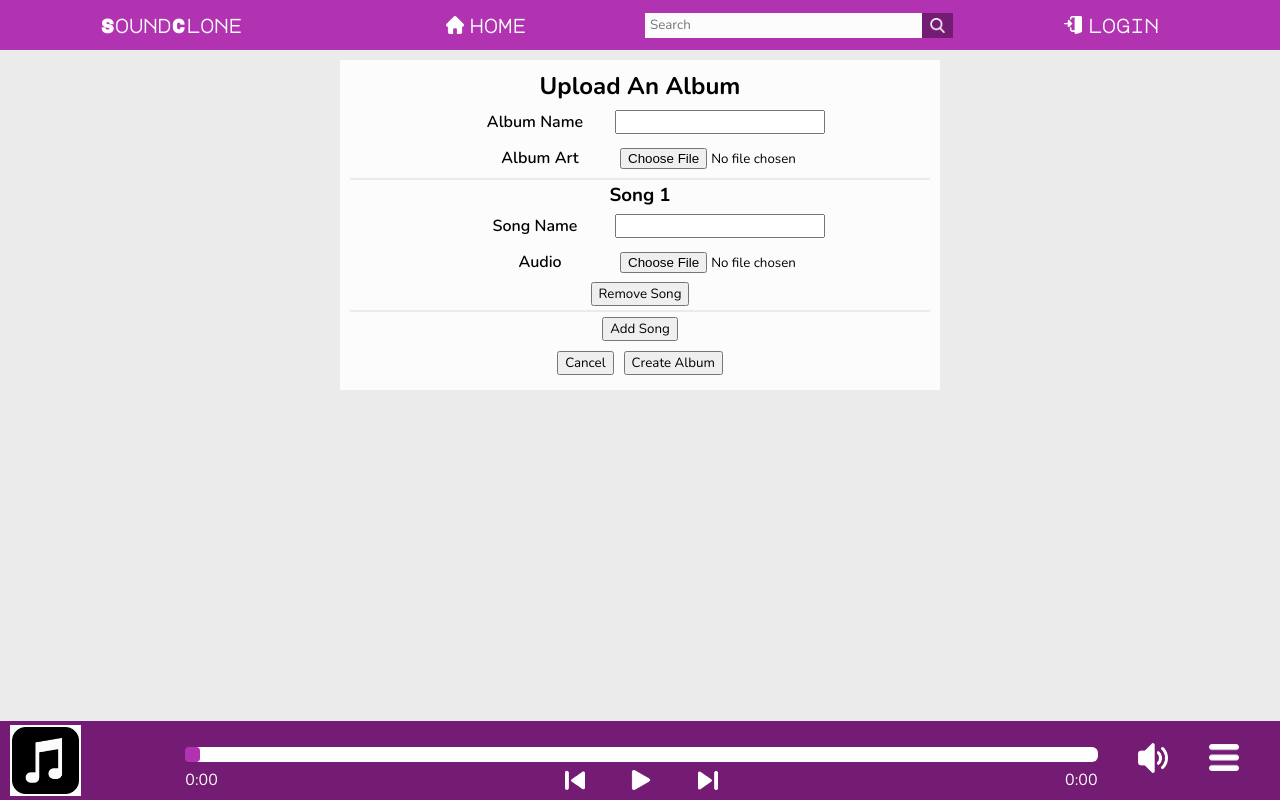
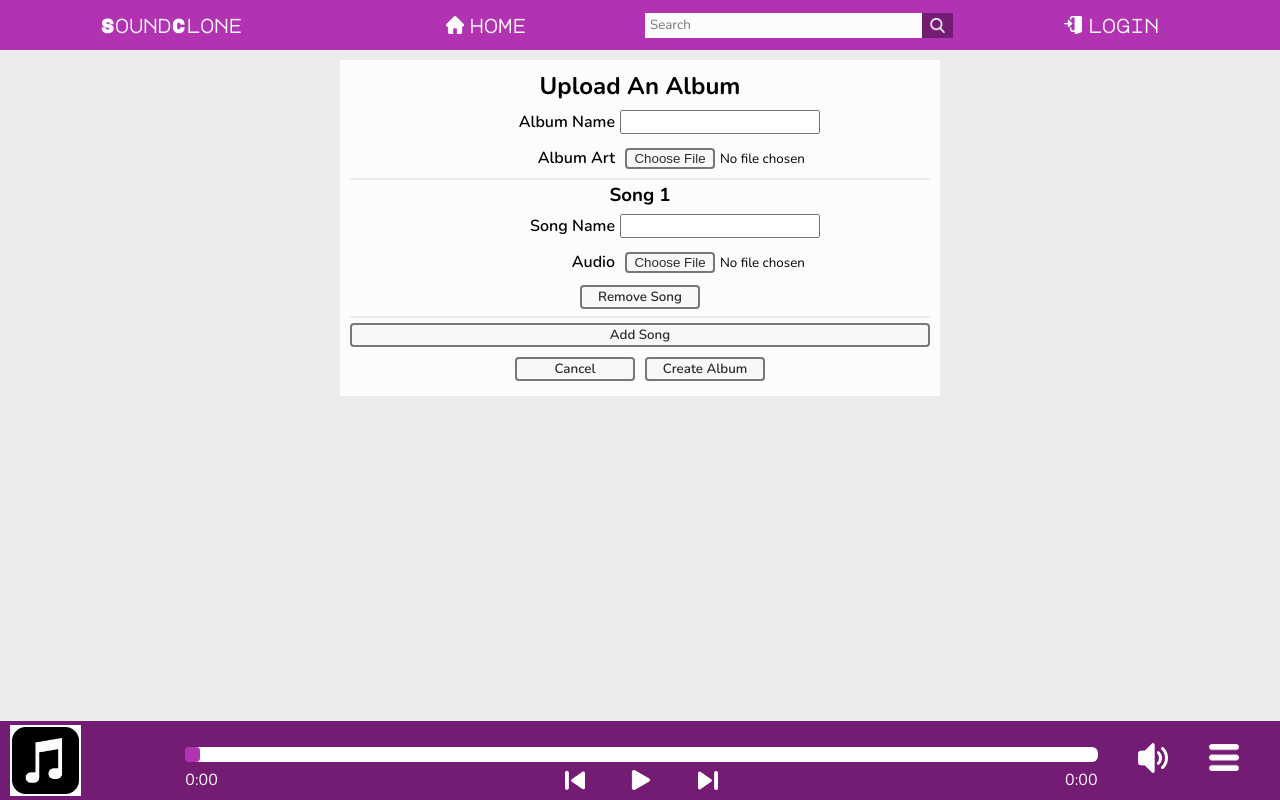
Before and after one commit to ngiannotta84/soundcloud-clone, a React (Create React App) app: page /#/upload in a window 1280 px wide. Built offline with nearby package versions, Linux system fonts and the light colour scheme.

Commit message:
form button styling

```diff
--- a/src/components/EditAlbum.js
+++ b/src/components/EditAlbum.js
@@ -246,10 +246,11 @@ const EditAlbum = ({ userName }) => {
               value={album.name}
               placeholder={placeHolders.name}
               onChange={handleAlbumNameChange}
+              className="upload__text-input"
             />
           </label>
           <label htmlFor="image" className="upload__label">
-            <span className="upload-info">Album Artwork</span>
+            <span className="upload-info">Album Art</span>
             <input
               type="file"
               id="image"
@@ -292,6 +293,7 @@ const EditAlbum = ({ userName }) => {
                   name="delete"
                   checked={editSongs[i].delete}
                   onChange={(e) => handleSongDelete(e, i)}
+                  className="upload__checkbox"
                 />
               </label>
             </div>
@@ -322,34 +324,38 @@ const EditAlbum = ({ userName }) => {
                   className="upload__file"
                 />
               </label>
-              <button type="button" onClick={() => handleDeleteSong(i)}>
+              <button
+                className="upload__remove-button"
+                type="button"
+                onClick={() => handleDeleteSong(i)}
+              >
                 Remove Song
               </button>
             </div>
           );
         })}
-        <button type="button" onClick={addSong} className="upload__button">
+        <button type="button" onClick={addSong} className="upload__add-song">
           Add Song
         </button>
-        <div>
+        <div className="upload__button-container">
           <button
             type="button"
             onClick={() => setConfirm("cancel")}
-            className="upload__button"
+            className="cancel-button"
           >
             Cancel
           </button>
           <button
             type="button"
             onClick={() => setConfirm("delete")}
-            className="upload__button"
+            className="delete-button"
           >
             Delete Album
           </button>
           <button
             type="button"
             onClick={() => setConfirm("save")}
-            className="upload__button"
+            className="save-button"
           >
             Save Changes
           </button>
--- a/src/components/EditProfile.js
+++ b/src/components/EditProfile.js
@@ -145,10 +145,10 @@ const EditProfile = ({ user, handleLogin }) => {
             onChange={handleUserData}
           />
         </label>
-        <div>
+        <div className="upload__button-container">
           <button
             type="button"
-            className="upload__button"
+            className="cancel-button"
             onClick={() => setConfirm("cancel")}
           >
             Cancel
@@ -156,14 +156,14 @@ const EditProfile = ({ user, handleLogin }) => {
           <button
             type="button"
             onClick={() => setConfirm("delete")}
-            className="upload__button"
+            className="delete-button"
           >
             Delete
           </button>
           <button
             type="button"
             onClick={() => setConfirm("save")}
-            className="upload__button"
+            className="save-button"
           >
             Save Changes
           </button>
--- a/src/components/Logout.js
+++ b/src/components/Logout.js
@@ -16,7 +16,7 @@ const Logout = ({ handleLogout }) => {
   return (
     <div className="logout">
       <h2 className="logout__heading">Are You Sure?</h2>
-      <button type="button" onClick={handleClick}>
+      <button type="button" onClick={handleClick} className="login__button ">
         Logout
       </button>
     </div>
--- a/src/components/Upload.js
+++ b/src/components/Upload.js
@@ -185,32 +185,30 @@ const Upload = ({ userName }) => {
                   className="upload__file"
                 />
               </label>
-              <div className="songs-info">
               <button
-                  className="submit-button"
+                className="upload__remove-button"
                 type="button"
                 onClick={() => removeSong(index)}
               >
                 Remove Song
               </button>
             </div>
-            </div>
           );
         })}
-        <button type="button" onClick={addSong} className="upload__button">
+        <button type="button" onClick={addSong} className="upload__add-song">
           Add Song
         </button>
-        <div>
+        <div className="upload__button-container">
           <button
             type="button"
-            className="upload__button"
+            className="cancel-button"
             onClick={() => setConfirm("cancel")}
           >
             Cancel
           </button>
           <button
             type="button"
-            className="upload__button"
+            className="save-button"
             onClick={() => setConfirm("save")}
           >
             Create Album
--- a/src/index.css
+++ b/src/index.css
@@ -51,6 +51,45 @@ button {
   width: min(203px, 20cqw);
 }
 
+::-webkit-file-upload-button,
+.cancel-button,
+.save-button,
+.delete-button {
+  background-color: var(--light-grey);
+  border: 2px solid var(--darker-grey);
+  color: var(--very-dark-grey);
+  border-radius: 4px;
+  max-width: 120px;
+  width: 100%;
+  margin: 5px;
+  font-weight: 600;
+}
+
+.delete-button:hover {
+  background-color: rgb(255, 241, 241);
+  border: 2px solid red;
+  color: red;
+}
+
+.save-button:hover {
+  background-color: rgb(246, 255, 246);
+  border: 2px solid green;
+  color: green;
+}
+
+::-webkit-file-upload-button:hover,
+.cancel-button:hover {
+  background-color: rgb(241, 241, 241);
+  border: 2px solid var(--almost-black);
+  color: var(--almost-black);
+}
+
+::-webkit-file-upload-button {
+  width: 90px;
+  font-weight: 100;
+  cursor: pointer;
+}
+
 ::-webkit-scrollbar {
   width: var(--scroll-bar-width);
 }
--- a/src/styles/login.css
+++ b/src/styles/login.css
@@ -40,7 +40,19 @@
 }
 
 .login__button {
-  margin: 10px;
+  background-color: var(--light-grey);
+  border: 2px solid var(--darker-grey);
+  color: var(--very-dark-grey);
+  border-radius: 4px;
+  width: 80px;
+  margin: 5px;
+  font-weight: 600;
+}
+
+.login__button:hover {
+  background-color: var(--main-colour);
+  border: 2px solid var(--main-colour);
+  color: var(--light-grey);
 }
 
 .login__signup__link {
--- a/src/styles/logout.css
+++ b/src/styles/logout.css
@@ -7,5 +7,5 @@
   align-items: center;
   justify-content: center;
   margin: 10px;
-  gap: 20px;
+  gap: 10px;
 }
--- a/src/styles/upload.css
+++ b/src/styles/upload.css
@@ -22,21 +22,19 @@
   margin: 5px;
   width: 100%;
   max-width: 150px;
+  text-align: right;
 }
 
 .upload__label {
-  display: block;
   margin: 2px;
   display: flex;
   align-items: center;
   justify-content: center;
   width: 100%;
+
 }
 
-.songs-info {
-  padding: 2px 0;
-}
-
+.upload__text-input,
 .upload__file {
   width: 100%;
   max-width: 200px;
@@ -64,11 +62,45 @@
   font-weight: 800;
 }
 
-.upload__text-input {
-  width: 100%;
-  max-width: 210px;
-}
-
 .upload__button {
   margin: 5px;
 }
+
+.upload__remove-button,
+.upload__add-song {
+  background-color: var(--light-grey);
+  border: 2px solid var(--darker-grey);
+  color: var(--very-dark-grey);
+  border-radius: 4px;
+  width: 100%;
+  margin: 5px;
+  font-weight: 600;
+}
+
+.upload__add-song:hover {
+  background-color: rgb(246, 255, 246);
+  border: 2px solid green;
+  color: green;
+}
+
+.upload__remove-button {
+  max-width: 120px;
+}
+
+.upload__remove-button:hover {
+  background-color: rgb(255, 241, 241);
+  border: 2px solid red;
+  color: red;
+}
+
+.upload__button-container {
+  width: 100%;
+}
+
+.upload__checkbox {
+  cursor: pointer;
+}
+
+.upload__checkbox:checked {
+  accent-color: red;
+}
```
Lines whose indentation alone changed are shown as unchanged.
